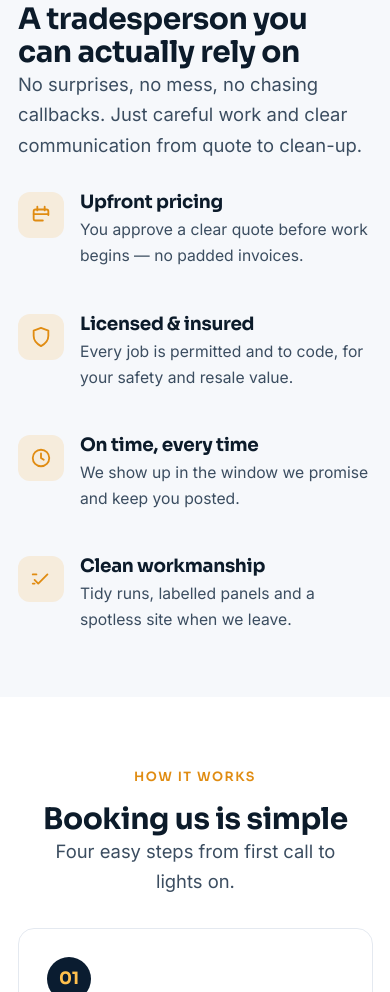
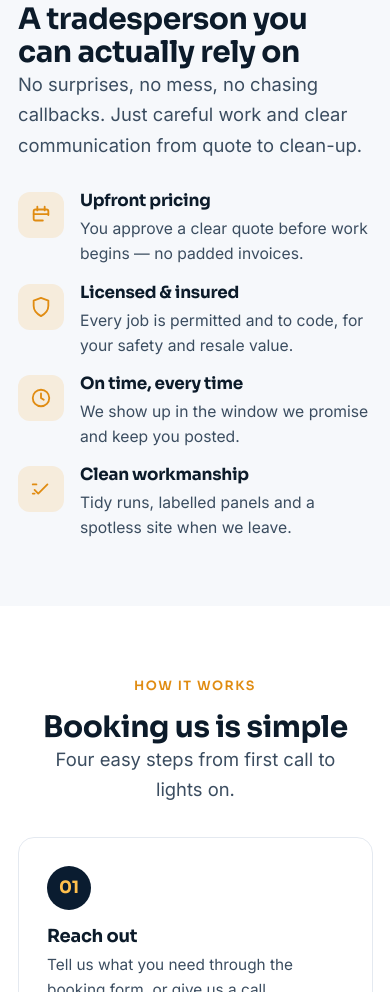
Before and after one commit to Lauren-and-Evan/dans-website, a plain HTML site: page index.html in a window 390 px wide. Shown: the part 4170-5162 px from the top of the page. Drawn offline with Linux system fonts and the light colour scheme.

Commit message:
Evanmilner10/rah 17 why us: 2/4 overviews are spaced wrong fix spacing (#4)
* Updated margin in header for phone number - changed a few text lines for familiarity

* Fixed spacing on squared feature list and updated last feature title to fit so text is also square

```diff
--- a/assets/css/components.css
+++ b/assets/css/components.css
@@ -287,7 +287,7 @@ body { padding-top: var(--header-h); }
   background: rgba(245, 165, 36, .14);
   color: var(--amber-600);
 }
-.feature h3 { font-size: 1.15rem; margin-bottom: .3rem; }
+.feature h3 { font-size: 1.05rem; margin-bottom: .3rem; }
 .feature p { font-size: .98rem; }
 
 /* ---- Split (image + text) ---------------------------------------------- */
--- a/index.html
+++ b/index.html
@@ -152,7 +152,7 @@
           <h2 data-reveal>A tradesperson you can actually rely on</h2>
           <p class="lead" data-reveal>No surprises, no mess, no chasing callbacks. Just careful work and clear communication from quote to clean-up.</p>
 
-          <div class="grid grid--2 stack-lg reveal-stagger" style="margin-top:2rem;">
+          <div class="grid grid--2 reveal-stagger" style="margin-top:2rem;">
             <div class="feature" data-reveal>
               <div class="feature__icon"><svg width="22" height="22" viewBox="0 0 24 24" fill="none" stroke="currentColor" stroke-width="2" stroke-linecap="round" stroke-linejoin="round"><path d="M20 12V8a2 2 0 0 0-2-2H6a2 2 0 0 0-2 2v8a2 2 0 0 0 2 2h8"/><path d="M16 3v4M8 3v4M4 11h16"/></svg></div>
               <div><h3>Upfront pricing</h3><p>You approve a clear quote before work begins — no padded invoices.</p></div>
```
